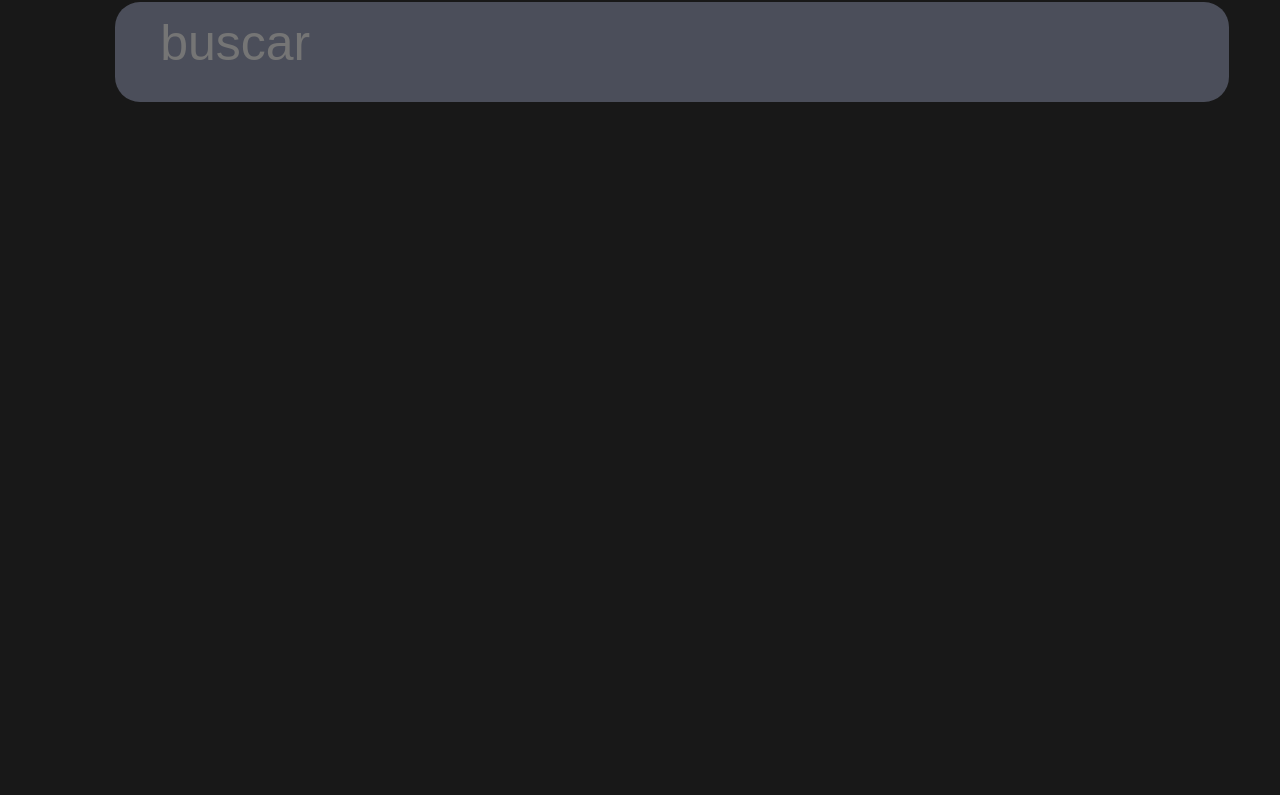
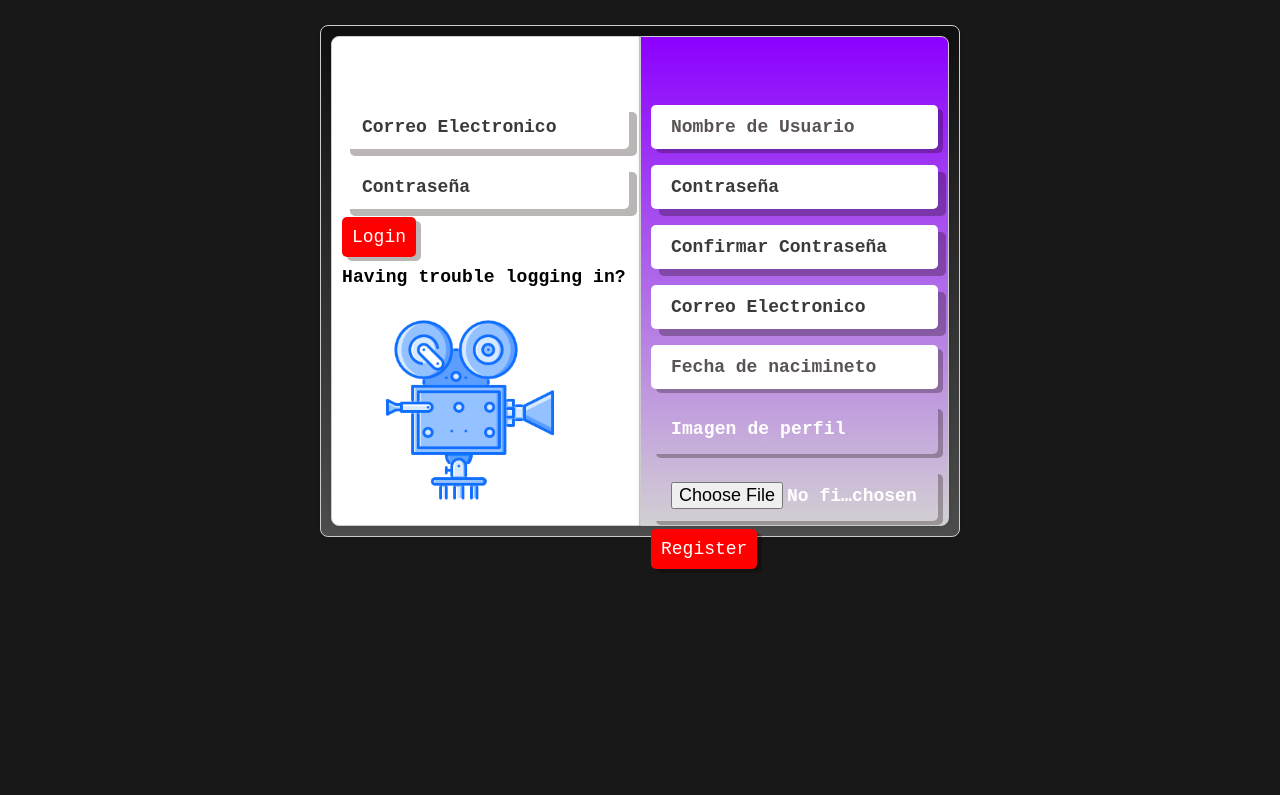
Before and after one commit to Vanila-Hub/PELISPLUS2.0, a website with bundled scripts: page frontend/inicio_sesion.html in a window 1280 px wide. Shown: the part 71-866 px from the top of the page. After the commit the page ends 800 px from the top, so only its background shows below. Built offline with nearby package versions, Linux system fonts and the light colour scheme; no server answers.

```diff
--- a/frontend/inicio_sesion.html
+++ b/frontend/inicio_sesion.html
@@ -3,7 +3,7 @@
 <head>
     <meta charset="UTF-8">
     <meta name="viewport" content="width=device-width, initial-scale=1.0">
-    <title>Pelis+ | Películas y series</title>
+    <title>Pelis+ | Login</title>
     <link rel="stylesheet" href="style2.css">
     <link rel="shortcut icon" href="/fotos/icon.png" type="image/x-icon">
     <link rel="stylesheet" href="https://cdnjs.cloudflare.com/ajax/libs/font-awesome/4.7.0/css/font-awesome.min.css">
@@ -18,20 +18,38 @@
             <li class="item6"><i class="fa fas fa-film"></i><span>PELICULAS</span></li>
             <li class="item7"><i class="fa fas fa-tv"></i><span>SERIES</span></li>
         </ul>
-        <li class="item8"><span>Zurita </span><div class="img_content2"><img src="/fotos/perfil_zurita.png" alt="logo" class="perfil_zurita"></div></li>
     </nav>
-    <main>
-        <section>
-            <div class="buscar">
-                <form action="get">
-                    <input onkeyup="leer()" type="search" name="token" id="5" placeholder="buscar">
+
+<main>
+    <section class="inicio">
+        <div class="descripcion">
+            <div class="formulacio">
+                <form action="" method="post">
+                    <label for="name"></label>
+                    <input type="email" name="Correo Electronico" id="name" placeholder="Correo Electronico">
+                    <label for="password"></label>
+                    <input type="password" name="password" id="password" placeholder="Contraseña">
+                    <input type="submit" value="Login" id="password">
+                    <a class="forgotten_passw" href="http://">Having trouble logging in?</a>
                 </form>
             </div>
-        </section>
-        <section>
-            <ul class="uls">
-            </ul>
-        </section>
+            <img src="/fotos/icon.png" alt="">
+        </div>
+        <div class="descripcion2">
+            <div class="formulacio">
+                <form action="" method="post">
+                    <input type="text" placeholder="Nombre de Usuario" id="nombre">
+                    <input type="password" name="password" id="password" placeholder="Contraseña">
+                    <input type="password" name="password" id="password" placeholder="Confirmar Contraseña">
+                    <input type="email" name="Correo Electronico" id="name" placeholder="Correo Electronico">
+                    <input type="text" placeholder="Fecha de nacimineto">
+                    <label for="imagen-perfil">Imagen de perfil</label>
+                    <input type="file" name="imagen-perfil" id="icon" placeholder="Imagen de perfil">
+                    <input type="submit" value="Register" id="submit">
+                </form>
+            </div>
+        </div>
+    </section>
 </main>
 <script src="/querys/backend/main/index.js"></script>
 </body>
--- a/frontend/style2.css
+++ b/frontend/style2.css
@@ -104,52 +104,155 @@
     object-fit: cover;
 }
 
-section > ul{
-    display: grid;
-    list-style: none;
-    row-gap: 20px;
+.inicio{
+    background-image: linear-gradient(#05050575,rgba(255, 255, 255, 0.226));
+    display: inline-flex;
+    position: relative;
+    border: 1px solid #ccc;
+    box-shadow: 0 0 5px rgba(0, 0, 0, 0.1);
+    border-radius: 55px;
+    padding: 10px;
+    box-sizing: border-box;
+    width: 50%;
+    height: 80%;
+    left: 25%;
+    border-radius: 8px;
+}
+
+main {
+    position: relative;
+    top: 6rem;
+    height: 80vh;
+}
+
+.descripcion{
+    flex-direction: row;
+    align-items: flex-start;
+    background-color: white;
+    border: 1px solid #ccc;
+    box-shadow: 0 0 5px rgba(0, 0, 0, 0.1);
+    padding: 10px;
+    box-sizing: border-box;
+    border-top-left-radius: 8px;
+    border-bottom-left-radius: 8px;
+    width: 50%;
     height: 100%;
-    column-gap: 32px;
-    grid-template-columns: repeat(
-        auto-fill,
-        minmax(250px,1fr)
-    );
-    grid-template-rows: repeat(100,45vh);
+}
+.descripcion2{
+    flex-direction: row;
+    align-items: flex-start;
+    background-image: linear-gradient(rgb(140, 0, 255),rgb(210, 208, 211));
+    border-top-right-radius: 8px;
+    border-bottom-right-radius: 8px;
+    border: 1px solid #ccc;
+    box-shadow: 0 0 5px rgba(0, 0, 0, 0.1);
+    box-sizing: border-box;
+    padding: 10px;
+    width: 50%;
+    height: 100%;
+}
+
+.formulacio{
+    display: block;
+}
+
+.span{
+    display: block;
+    color: red;
+    font-family: Courier New;
+    font-size: 30px;
+}
+
+form {
+    display: block;
+    color: red;
+    margin-top: 50px;
+  }
+
+  input[type=password], input[type=email] {
+    width: 100%;
+    padding: 12px 20px;
+    margin: 8px 0;
+    display: inline-block;
+    font-family: 'Courier New', Courier, monospace;
+    font-weight: 700;
+    font-size: large;
+    color: rgb(0, 0, 0);
+    border-radius: 5px;
+    border: none;
+    box-shadow: 8px 7px 0px rgba(14, 0, 0, 0.288);
+    box-sizing: border-box;
+  }
+input[type=email]:hover,input[type=password]:hover{
+    color: red;
+    transition: ease-in .4s;
+}
+
+input[type=submit]{
+    border-radius: 5px;
+    padding: 10px;
+    border: none;
+    font-family: monospace;
+    border-radius: 5px;
+    box-shadow: 5px 4px 0px rgba(14, 0, 0, 0.288);
+    font-size: larger;
+    color: white;
+    background: red;
     cursor: pointer;
-    padding: 0;
 }
-.busqItem{
-    margin-top: 50px;
-    background: var(--bgrd);
-    transition: var(--transit);
-    border-radius: 10px;
+.forgotten_passw{
+    position: relative;
+    top: 8px;
+    font-weight: 800;
+    font-size: larger;
+    display: block;
+    color: black;
+    font-family: monospace;
 }
-.busqItem:hover{
-    border: 7px rgba(255, 255, 255, 0.51) solid;
+.forgotten_passw:hover{color: red;transition: ease-in .1s;}
+input[type=text]{
+    width: 100%;
+    padding: 12px 20px;
+    margin: 8px 0;
+    display: inline-block;
+    font-family: 'Courier New', Courier, monospace;
+    font-weight: 700;
+    font-size: large;
+    color: rgb(0, 0, 0);
+    border-radius: 5px;
+    box-shadow: 5px 4px 0px rgba(14, 0, 0, 0.288);
+    box-sizing: border-box;
+    border: none;
+}
+
+input[type=file],label[for=imagen-perfil]{
+    width: 100%;
+    padding: 12px 20px;
+    margin: 8px 0;
+    display: inline-block;
+    font-family: 'Courier New', Courier, monospace;
+    font-weight: 700;
+    font-size: large;
+    color: rgb(255, 255, 255);
+    border-radius: 5px;
+    box-shadow: 5px 4px 0px rgba(14, 0, 0, 0.288);
+    box-sizing: border-box;
+    border: none;
+}
+
+input[type=text]::placeholder{
+    color: rgb(90, 83, 83);
+}
+input[type=text]::placeholder{
+    color: rgb(90, 83, 83);
+}
+input[type=email]::placeholder,input[type=password]::placeholder{
+    color: rgb(59, 57, 57);
+    transition: ease-in .2s;
+}
+
+img{
+    object-fit: cover;
+    scale: 0.7;
     cursor: pointer;
-    height: auto;
-    transform: scale(1.05);
 }
-.buscar{
-    background: rgb(75, 78, 90);
-    height: 100px;
-    position: relative;
-    top: 73px;
-    border-radius: 25px;
-}
-.buscar > form > input {
-    height: 10.33vh;
-    width: inherit;
-    left: 43px;
-    position: relative;
-    background: transparent;
-    color: rgb(168, 169, 173);
-    font-size: 50px;
-    font-weight: 100;
-    outline: none;
-    border-style: none;
-}
-main {
-    margin-left: 9%;
-    max-width: 87vw;
-}
```
Also changed, not shown: index.html (+1 -1 lines).
